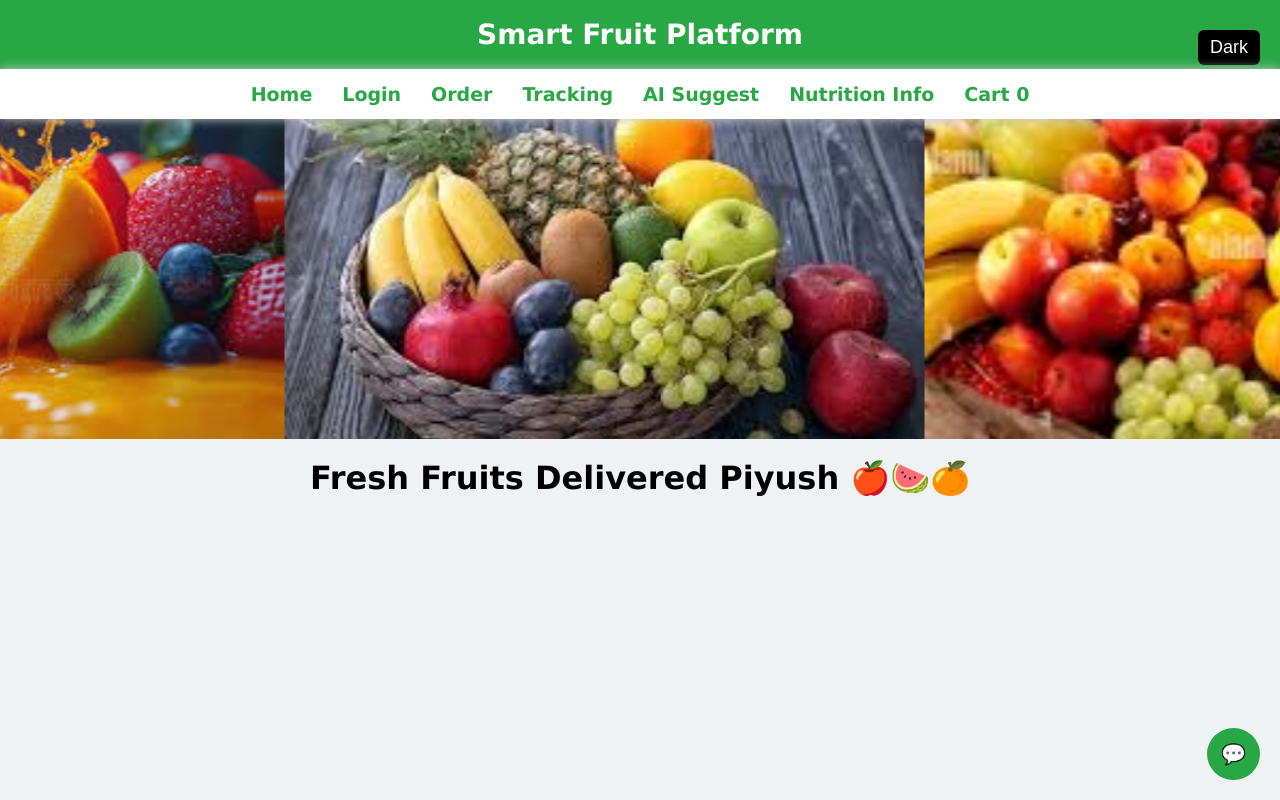
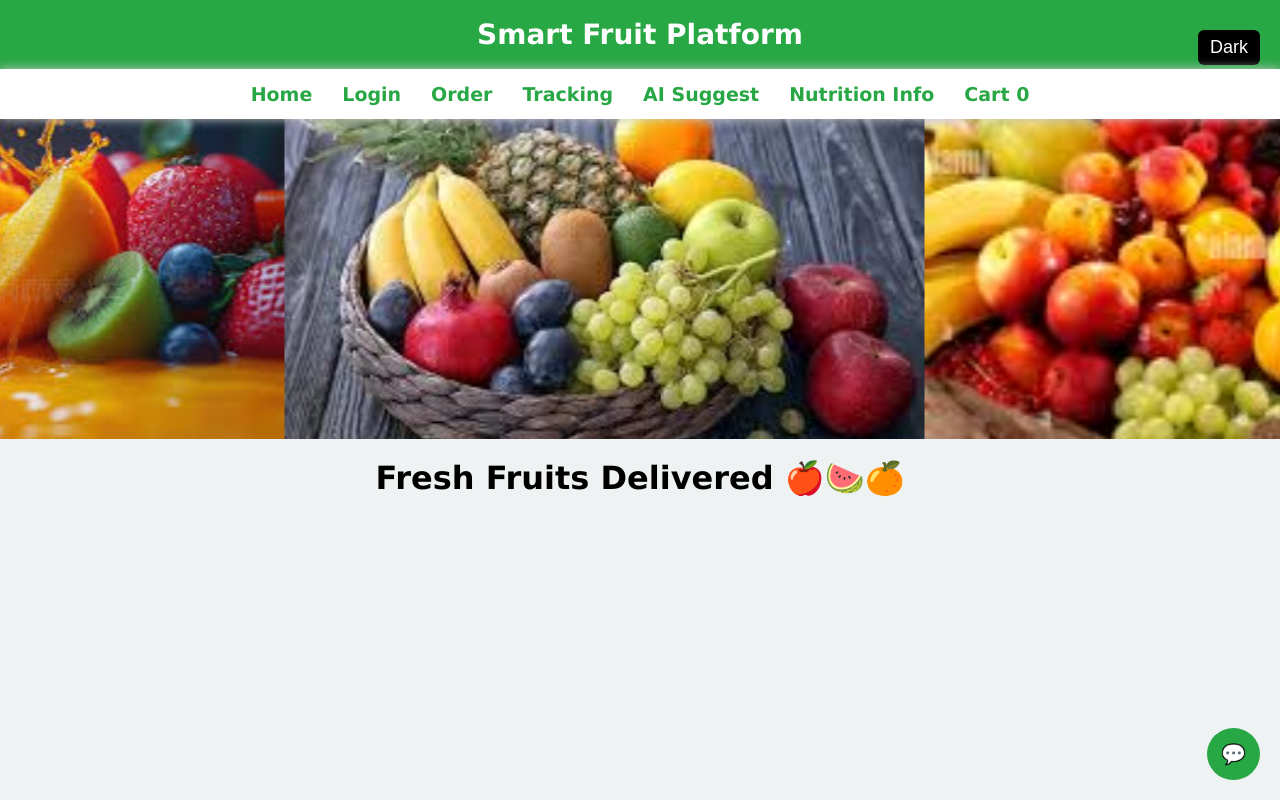
Before and after one commit to pranav16-king/om-bute, a plain HTML site: page index.html in a window 1280 px wide. Drawn offline with Linux system fonts and the light colour scheme.

Commit message:
Update index.html

```diff
--- a/index.html
+++ b/index.html
@@ -143,7 +143,7 @@ td,th{
         </div>
 
     </div>
-    <h2 class="title">Fresh Fruits Delivered Piyush 🍎🍉🍊</h2>
+    <h2 class="title">Fresh Fruits Delivered  🍎🍉🍊</h2>
 </div>
 
 <!-- LOGIN -->
```
